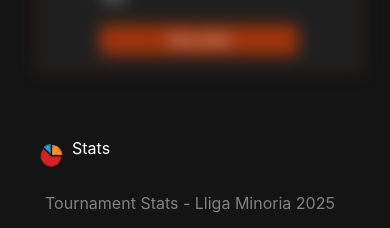
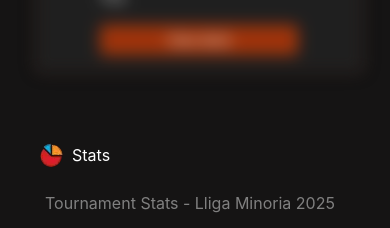
Before and after one commit to JorgeRico/MtgTop8-Nextjs-Front, a Next.js app: page /tournaments/1 in a window 390 px wide. Shown: the part 1480-1708 px from the top of the page. Built offline with nearby package versions, Linux system fonts and the light colour scheme; no server answers.

Commit message:
hotfix: css

```diff
--- a/src/components/List/Stats/index.tsx
+++ b/src/components/List/Stats/index.tsx
@@ -24,7 +24,7 @@ const StatsBox: React.FC<MyComponentProps> = ({ id, title, isLeague, endpoint, e
                 <SubTitle title={
                         <>
                             <StatsImage></StatsImage>
-                            <span className="left ml5 mt1">{t('Player Stats')}</span>
+                            <span className="left ml5 mt1 statsSpan">{t('Player Stats')}</span>
                         </>
                     }
                 />
--- a/src/components/List/Stats/module.css
+++ b/src/components/List/Stats/module.css
@@ -19,6 +19,10 @@
 @media (max-width: 600px) {
     .showStatsCards {
         width: 100%;
+    }
+
+    .statsSpan {
+        margin-top: 5px;
     }
 }
 
```
